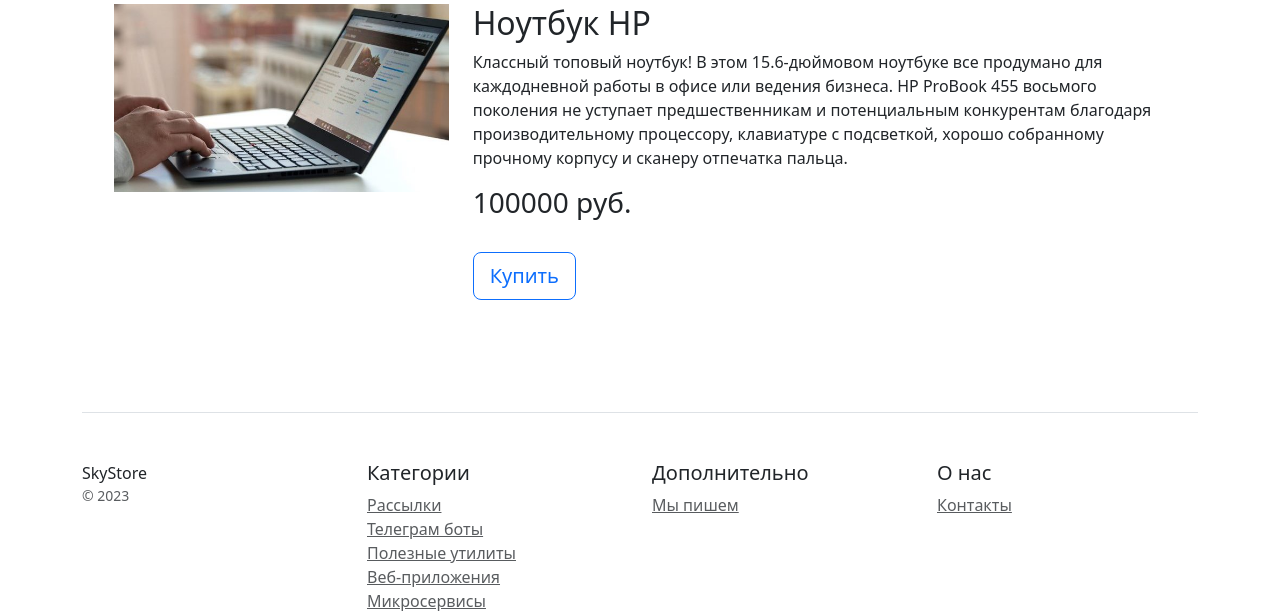
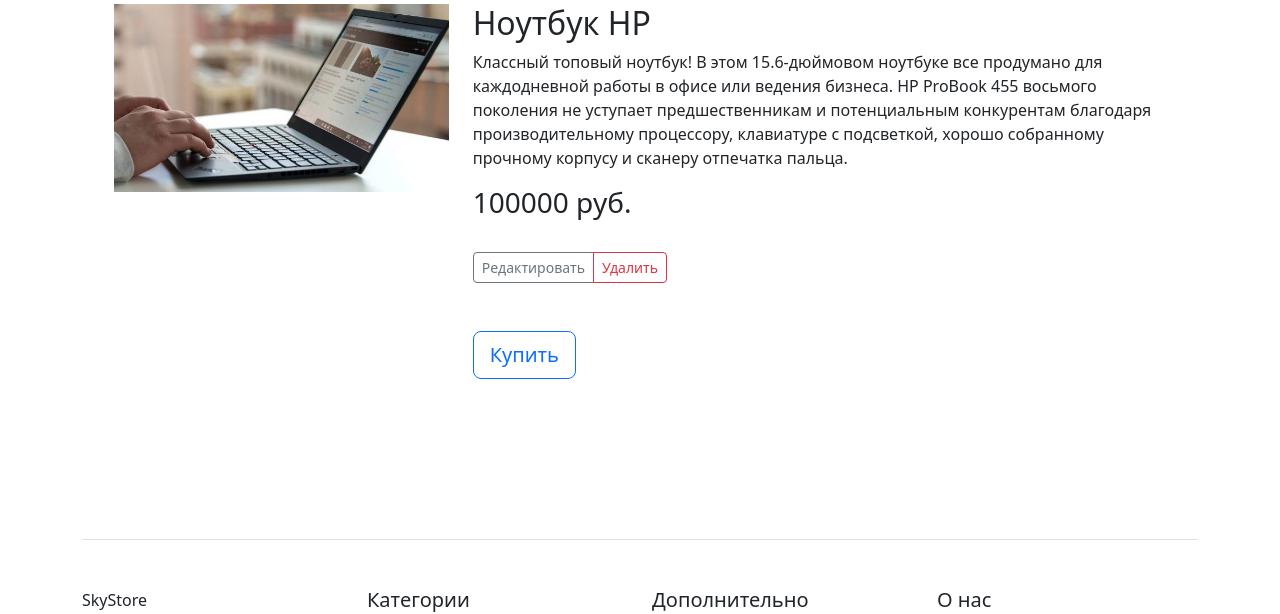
Before and after one commit to Dmitriy-Bychkov/Django.oline_shop, a Django app: page /products/1/ in a window 1280 px wide. Shown: the part 263-877 px from the top of the page. Run offline with Django 4.2, Linux system fonts and the light colour scheme; data comes from the database, SQL or seed files in the repository; some libraries are stand-ins or nearby versions.

Commit message:
Add update and delete buttons

```diff
--- a/catalog/templates/catalog/product_detail.html
+++ b/catalog/templates/catalog/product_detail.html
@@ -10,7 +10,17 @@
         <h2>{{ product.name }}</h2>
         <p>{{ product.description }}</p>
         <h3>{{ product.price }} руб.</h3><br>
-        <button type="button" class="btn btn-lg btn-block btn-outline-primary">Купить</button>
+        <div class="d-flex justify-content-between align-items-center">
+            <div class="btn-group">
+                <a href="{% url 'catalog:update_product' object.pk %}"
+                   class="btn btn-sm btn-outline-secondary">Редактировать</a>
+                <a href="{% url 'catalog:delete_product' object.pk %}"
+                   class="btn btn-sm btn-outline-danger">Удалить</a>
+            </div>
+        </div>
+        <div class="col-12 mb-5"><br><br>
+            <button type="button" class="btn btn-lg btn-block btn-outline-primary">Купить</button>
+        </div>
     </div>
 </div><br><br>
 {% endblock %}
```
